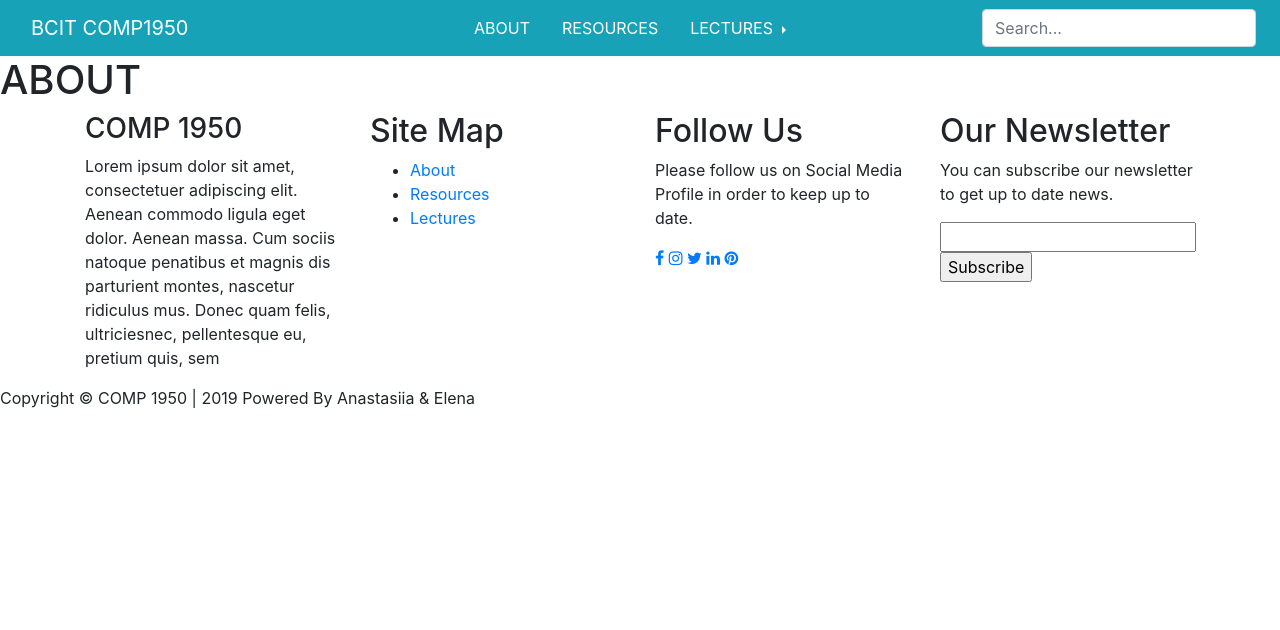
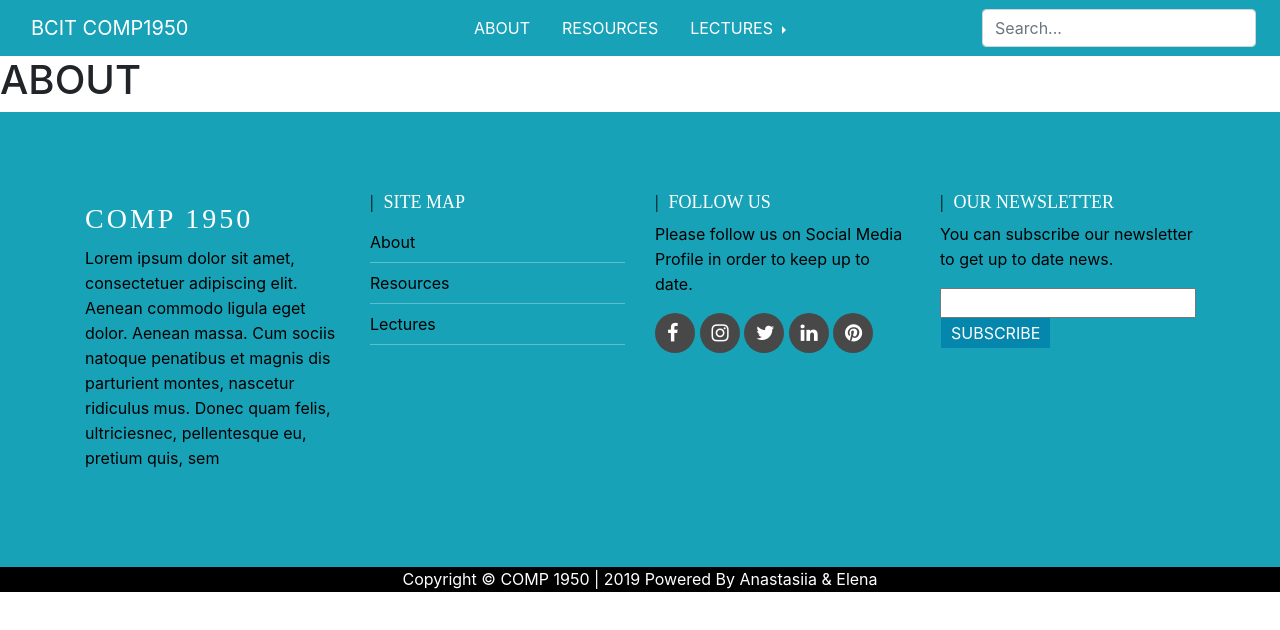
Before and after one commit to aviun/group, a plain HTML site: page version3/about.html in a window 1280 px wide. Drawn offline with nearby package versions, Linux system fonts and the light colour scheme.

Commit message:
styles for footer

```diff
--- a/version3/styles/styles.css
+++ b/version3/styles/styles.css
@@ -3,3 +3,116 @@
 -moz-box-shadow: 5px 5px 16px 3px rgba(0,0,0,0.75);
 box-shadow: 5px 5px 16px 3px rgba(0,0,0,0.75);
 }
+
+.footer_p{
+	color: black;
+	line-height: 25px;
+}
+
+.footer h2,h3{
+	color: #fff;
+	text-align: left;
+}
+
+.footer h2{
+	font-size: 18px;
+}
+
+.footer-top{
+	background:#17a2b8;
+	padding: 80px 0;
+}
+
+.segment-one h3{
+	font-family: Courgette;
+	color: #fff;
+	letter-spacing: 3px;
+	margin: 10px 0;
+}
+
+.segment-two h2{
+	color: #fff;
+	font-family: Poppins;
+	text-transform: uppercase;
+}
+
+.segment-two h2:before{
+	content: '|';
+	color: black;
+	padding-right: 10px;
+}
+
+.segment-two ul{
+	margin: 0;
+	padding: 0;
+	list-style: none;
+}
+
+.segment-two ul li{
+	border-bottom: 1px solid rgba(255,255,255,0.3);
+	line-height: 40px;
+}
+
+.segment-two ul li a{
+	color: black;
+	text-decoration: none;
+}
+
+.segment-three h2{
+	color: #fff;
+	font-family: Poppins;
+	text-transform: uppercase;
+}
+
+.segment-three h2:before{
+	content: '|';
+	color: black;
+	padding-right: 10px;
+}
+
+.segment-three a{
+	background: #494848;
+	width:40px;
+	height: 40px;
+	display: inline-block;
+	border-radius: 50%;
+}
+
+.segment-three a i{
+	font-size: 20px;
+	color: #fff;
+	padding: 10px 12px;
+}
+
+.segment-four h2{
+	color: #fff;
+	font-family: Poppins;
+	text-transform: uppercase;
+}
+
+.segment-four h2:before{
+	content: '|';
+	color: black;
+	padding-right: 10px;
+}
+
+.segment-four form input[type=submit]{
+	background: #0586ad;
+	border: none;
+	padding: 3px 10px;
+	margin-left: 1px;
+	color: #fff;
+	text-transform: uppercase;
+}
+
+.footer-bottom{
+	margin-bottom: 0;
+	text-align: center;
+	color: #fff;
+	background: #000;
+	line-height: 25px;
+}
+
+.footer ul li a:hover{
+	color:#0134a3;
+}
```
Also changed, not shown: 1 other file.
